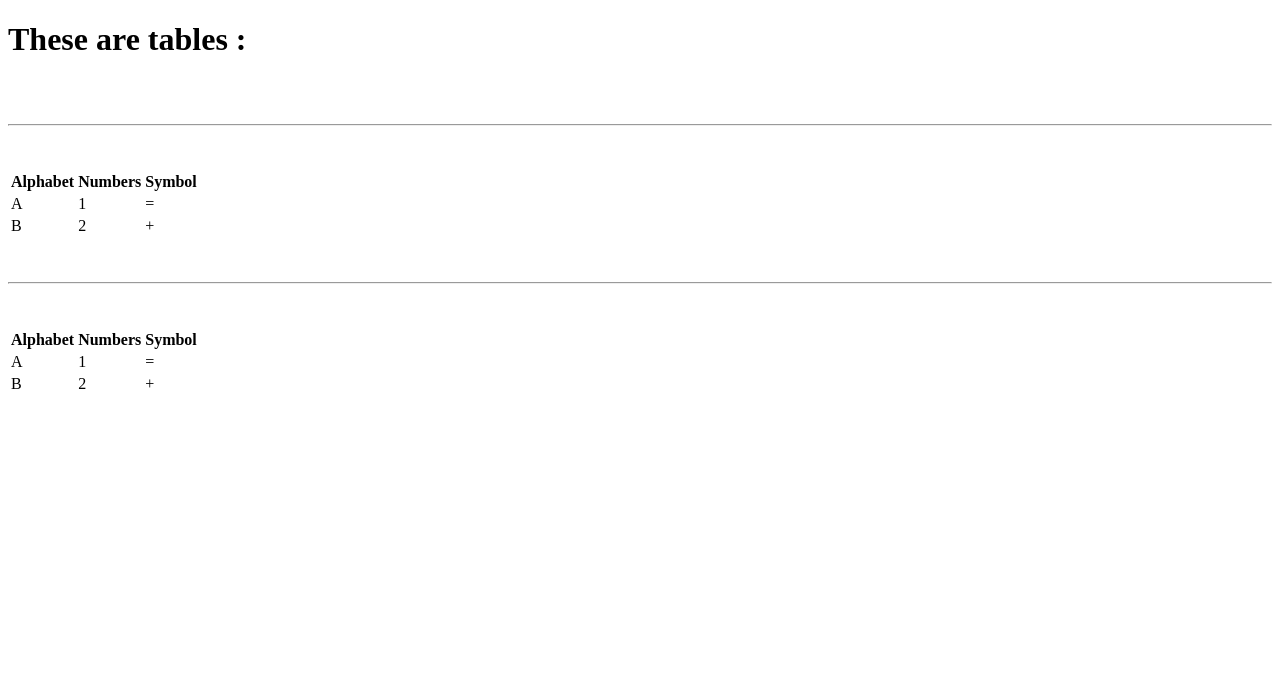
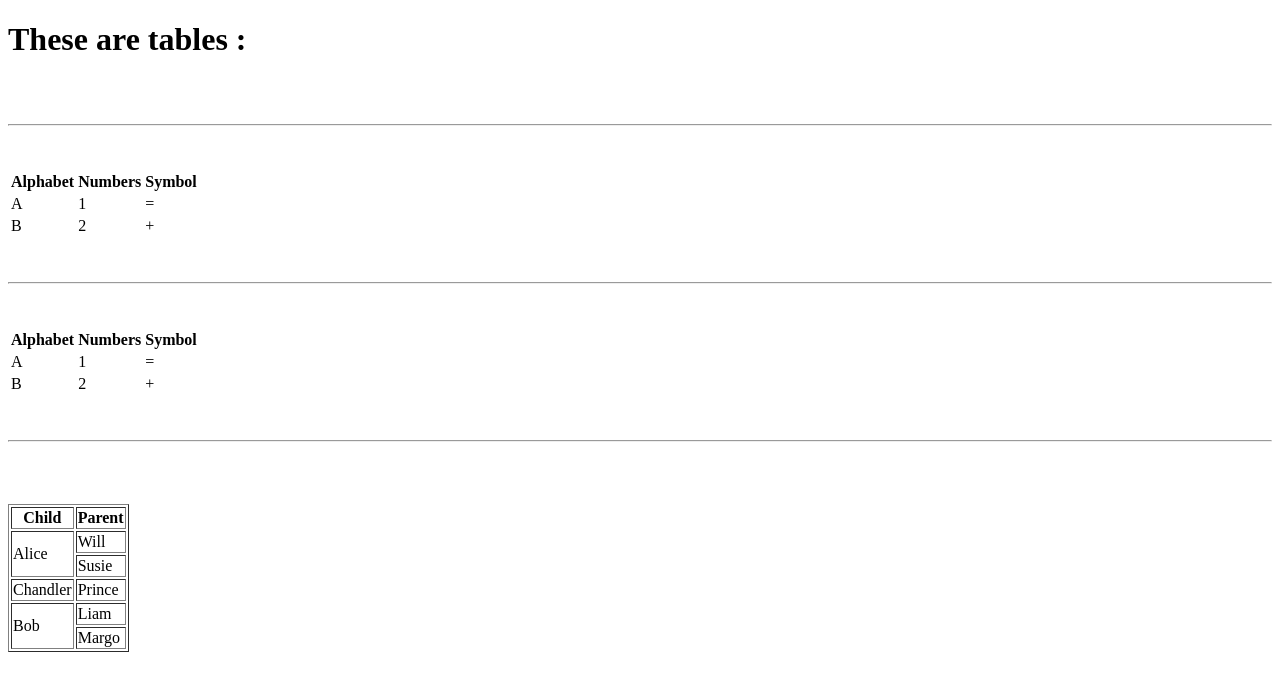
Before and after one commit to shashwat9kumar/Web-Development-Specialization, a plain HTML site: page HTML 5/Tables.html in a window 1280 px wide. Drawn offline with Linux system fonts and the light colour scheme.

Commit message:
Tables.html updated

```diff
--- a/HTML 5/Tables.html
+++ b/HTML 5/Tables.html
@@ -76,5 +76,52 @@
 
 
 
+	<br>
+	<br>
+	<hr>
+	<br>
+	<br>
+
+
+
+	<table border = "">     <!-- Adds a border to the table -->
+
+		<tr>
+			<th>Child </th>           <!-- Semantic tag used for table heading (th) instead of making it bold-->
+			<th> Parent </th>
+		</tr>
+
+
+		<tr>
+			<td rowspan="2"> Alice </td>
+			<td> Will </td>
+
+		</tr>
+		<tr>
+			<td> Susie</td>
+		</tr>
+
+
+		<tr>
+			<td> Chandler </td>
+			<td> Prince </td>
+			<br>
+
+		</tr>
+
+
+		<tr>
+			<td rowspan="2"> Bob </td>
+			<td> Liam </td>
+
+		</tr>
+		<tr>
+			<td> Margo</td>
+		</tr>
+
+	</table>
+
+
+
 </body>
 </html>
```
